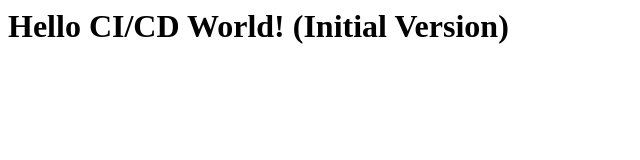
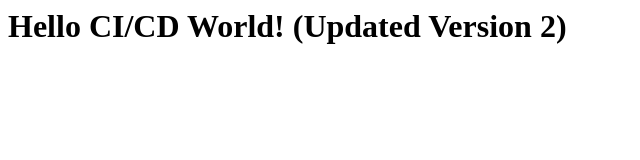
Before and after one commit to JoeMarian/my-ci-web-app, a plain HTML site: page index.html in a window 1280 px wide. Shown: the whole page, without its empty margins (0-640 px from the left). Drawn offline with Linux system fonts and the light colour scheme.

Commit message:
Update to version 2 to test CI/CD trigger

```diff
--- a/index.html
+++ b/index.html
@@ -1 +1 @@
-<html><body><h1>Hello CI/CD World! (Initial Version)</h1></body></html>
+<html><body><h1>Hello CI/CD World! (Updated Version 2)</h1></body></html>
```
